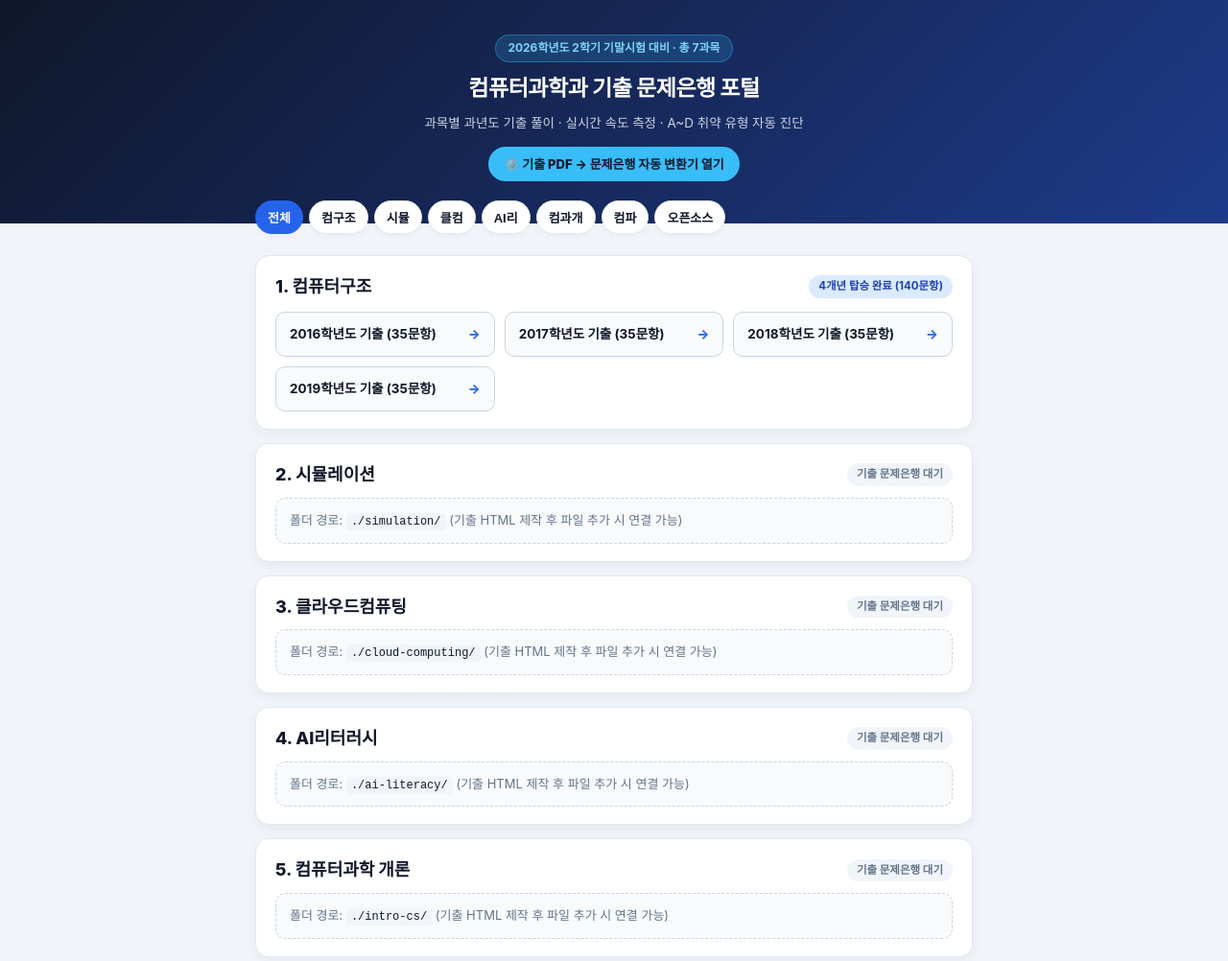
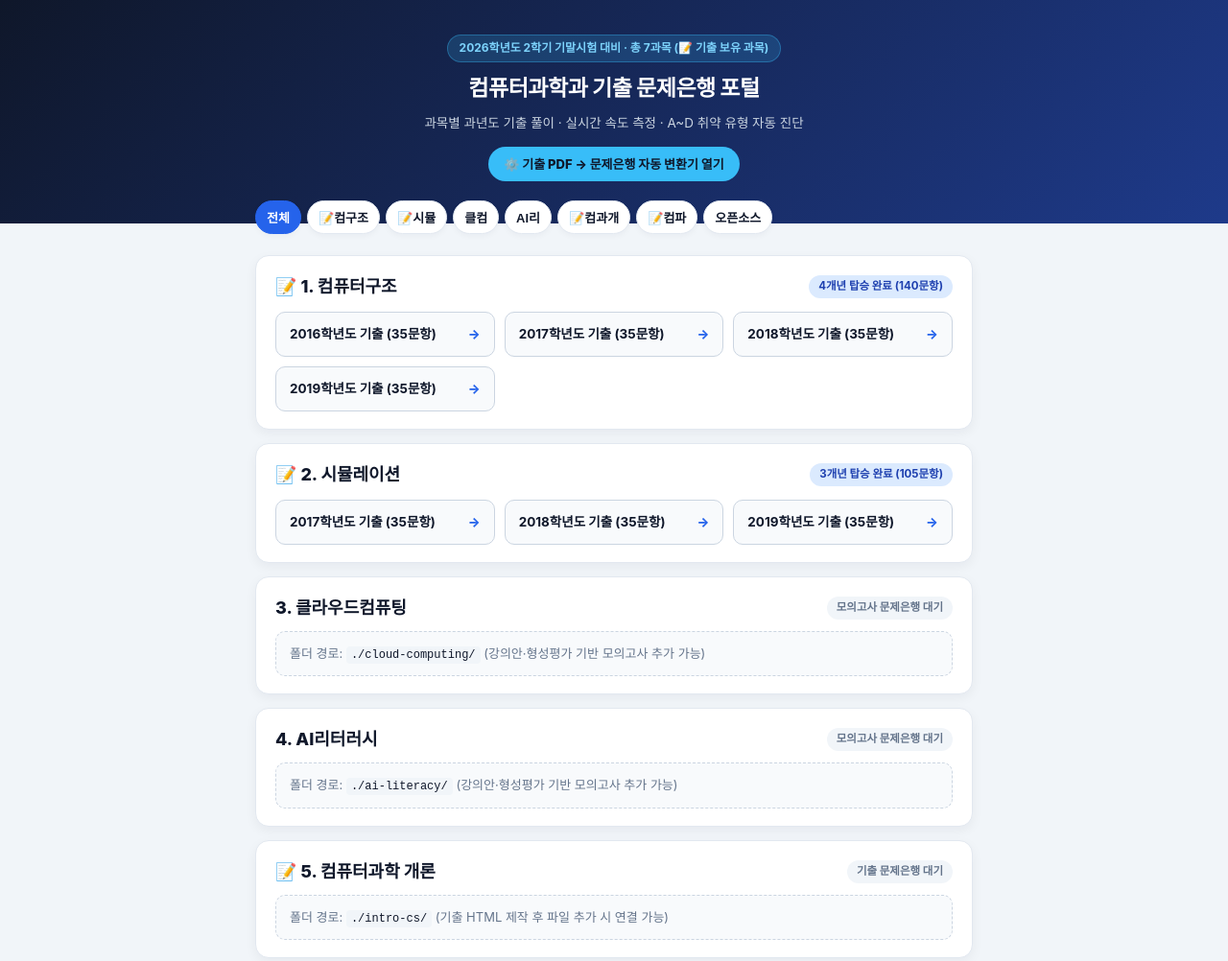
Before and after one commit to wackymerry/KNOU, a plain HTML site: page computer_science/index.html in a window 1280 px wide. Shown: the top 1002 px of the page at 96% size. Drawn offline with Linux system fonts and the light colour scheme.

Commit message:
Add files via upload

```diff
--- a/computer_science/index.html
+++ b/computer_science/index.html
@@ -70,7 +70,7 @@
     background: var(--card);
     border: 1px solid var(--border);
     color: var(--text);
-    padding: 7px 12px;
+    padding: 7px 11px;
     border-radius: 99px;
     font-size: 13px;
     font-weight: 700;
@@ -176,7 +176,7 @@
 <body>
 
 <div class="hero">
-  <span class="badge">2026학년도 2학기 기말시험 대비 · 총 7과목</span>
+  <span class="badge">2026학년도 2학기 기말시험 대비 · 총 7과목 (📝 기출 보유 과목)</span>
   <h1>컴퓨터과학과 기출 문제은행 포털</h1>
   <p>과목별 과년도 기출 풀이 · 실시간 속도 측정 · A~D 취약 유형 자동 진단</p>
   <div style="margin-top:14px;"><a href="./converter.html" style="display:inline-block; background:#38bdf8; color:#0f172a; padding:8px 16px; border-radius:99px; font-size:13px; font-weight:800; text-decoration:none;">⚙️ 기출 PDF → 문제은행 자동 변환기 열기</a></div>
@@ -184,20 +184,20 @@
 
 <div class="container">
   <div class="tab-bar" id="tab-bar">
-    <button class="tab-btn active" onclick="filterSubject('all', this)">전체</button>
-    <button class="tab-btn" onclick="filterSubject('computer-arch', this)">컴구조</button>
-    <button class="tab-btn" onclick="filterSubject('simulation', this)">시뮬</button>
-    <button class="tab-btn" onclick="filterSubject('cloud-computing', this)">클컴</button>
-    <button class="tab-btn" onclick="filterSubject('ai-literacy', this)">AI리</button>
-    <button class="tab-btn" onclick="filterSubject('intro-cs', this)">컴과개</button>
-    <button class="tab-btn" onclick="filterSubject('compiler', this)">컴파</button>
-    <button class="tab-btn" onclick="filterSubject('opensource-data', this)">오픈소스</button>
+    <button type="button" class="tab-btn active" onclick="filterSubject('all', this)">전체</button>
+    <button type="button" class="tab-btn" onclick="filterSubject('computer-arch', this)">📝컴구조</button>
+    <button type="button" class="tab-btn" onclick="filterSubject('simulation', this)">📝시뮬</button>
+    <button type="button" class="tab-btn" onclick="filterSubject('cloud-computing', this)">클컴</button>
+    <button type="button" class="tab-btn" onclick="filterSubject('ai-literacy', this)">AI리</button>
+    <button type="button" class="tab-btn" onclick="filterSubject('intro-cs', this)">📝컴과개</button>
+    <button type="button" class="tab-btn" onclick="filterSubject('compiler', this)">📝컴파</button>
+    <button type="button" class="tab-btn" onclick="filterSubject('opensource-data', this)">오픈소스</button>
   </div>
 
   <div class="subject-grid" id="subject-grid">
     <div class="subj-card" data-subj="computer-arch">
       <div class="subj-header">
-        <h2 class="subj-title">1. 컴퓨터구조</h2>
+        <h2 class="subj-title">📝 1. 컴퓨터구조</h2>
         <span class="status-pill status-ready">4개년 탑승 완료 (140문항)</span>
       </div>
       <div class="exam-links">
@@ -222,37 +222,48 @@
 
     <div class="subj-card" data-subj="simulation">
       <div class="subj-header">
-        <h2 class="subj-title">2. 시뮬레이션</h2>
-        <span class="status-pill status-wait">기출 문제은행 대기</span>
+        <h2 class="subj-title">📝 2. 시뮬레이션</h2>
+        <span class="status-pill status-ready">3개년 탑승 완료 (105문항)</span>
       </div>
-      <div class="placeholder-box">
-        폴더 경로: <code>./simulation/</code> (기출 HTML 제작 후 파일 추가 시 연결 가능)
+      <div class="exam-links">
+        <a class="exam-btn" href="./simulation/2017.html">
+          <span>2017학년도 기출 (35문항)</span>
+          <span class="arrow">→</span>
+        </a>
+        <a class="exam-btn" href="./simulation/2018.html">
+          <span>2018학년도 기출 (35문항)</span>
+          <span class="arrow">→</span>
+        </a>
+        <a class="exam-btn" href="./simulation/2019.html">
+          <span>2019학년도 기출 (35문항)</span>
+          <span class="arrow">→</span>
+        </a>
       </div>
     </div>
 
     <div class="subj-card" data-subj="cloud-computing">
       <div class="subj-header">
         <h2 class="subj-title">3. 클라우드컴퓨팅</h2>
-        <span class="status-pill status-wait">기출 문제은행 대기</span>
+        <span class="status-pill status-wait">모의고사 문제은행 대기</span>
       </div>
       <div class="placeholder-box">
-        폴더 경로: <code>./cloud-computing/</code> (기출 HTML 제작 후 파일 추가 시 연결 가능)
+        폴더 경로: <code>./cloud-computing/</code> (강의안·형성평가 기반 모의고사 추가 가능)
       </div>
     </div>
 
     <div class="subj-card" data-subj="ai-literacy">
       <div class="subj-header">
         <h2 class="subj-title">4. AI리터러시</h2>
-        <span class="status-pill status-wait">기출 문제은행 대기</span>
+        <span class="status-pill status-wait">모의고사 문제은행 대기</span>
       </div>
       <div class="placeholder-box">
-        폴더 경로: <code>./ai-literacy/</code> (기출 HTML 제작 후 파일 추가 시 연결 가능)
+        폴더 경로: <code>./ai-literacy/</code> (강의안·형성평가 기반 모의고사 추가 가능)
       </div>
     </div>
 
     <div class="subj-card" data-subj="intro-cs">
       <div class="subj-header">
-        <h2 class="subj-title">5. 컴퓨터과학 개론</h2>
+        <h2 class="subj-title">📝 5. 컴퓨터과학 개론</h2>
         <span class="status-pill status-wait">기출 문제은행 대기</span>
       </div>
       <div class="placeholder-box">
@@ -262,7 +273,7 @@
 
     <div class="subj-card" data-subj="compiler">
       <div class="subj-header">
-        <h2 class="subj-title">6. 컴파일러구성</h2>
+        <h2 class="subj-title">📝 6. 컴파일러구성</h2>
         <span class="status-pill status-wait">기출 문제은행 대기</span>
       </div>
       <div class="placeholder-box">
@@ -273,10 +284,10 @@
     <div class="subj-card" data-subj="opensource-data">
       <div class="subj-header">
         <h2 class="subj-title">7. 오픈소스기반데이터분석</h2>
-        <span class="status-pill status-wait">기출 문제은행 대기</span>
+        <span class="status-pill status-wait">모의고사 문제은행 대기</span>
       </div>
       <div class="placeholder-box">
-        폴더 경로: <code>./opensource-data/</code> (기출 HTML 제작 후 파일 추가 시 연결 가능)
+        폴더 경로: <code>./opensource-data/</code> (강의안·형성평가 기반 모의고사 추가 가능)
       </div>
     </div>
   </div>
@@ -284,7 +295,7 @@
   <div class="guide-card">
     <h3>🗂️ GitHub Pages 확장 구조 안내</h3>
     <ul>
-      <li><b>과목별 폴더 분리:</b> 저장소 루트에 <code>index.html</code>을 두고, 각 과목 폴더(예: <code>computer-arch/2017.html</code>) 안에 연도별 퀴즈 파일을 넣으면 과목이 늘어나도 깔끔하게 관리됩니다.</li>
+      <li><b>과목 구분 표시:</b> <code>📝</code> 이모지가 붙은 과목(컴퓨터구조, 시뮬레이션, 컴퓨터과학 개론, 컴파일러구성)은 과년도 기출문제가 제공되는 과목입니다.</li>
       <li><b>A~D 유형 자가 진단:</b> 각 퀴즈 페이지에서 유형 체크 후 제출하면 단원별 정답률과 복습 우선순위 보고서가 자동 생성됩니다.</li>
     </ul>
   </div>
```
